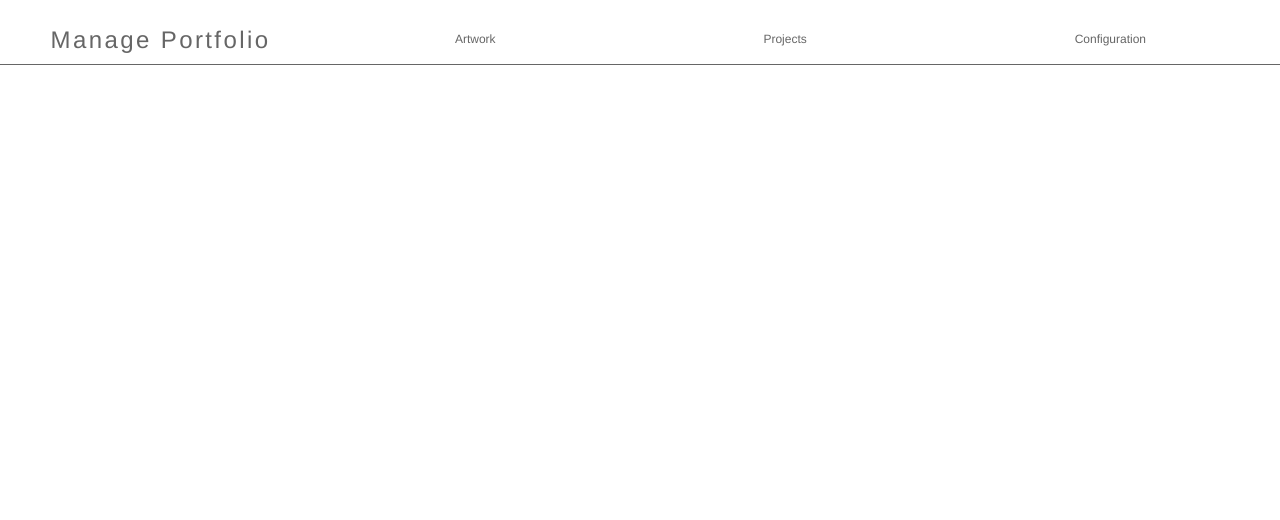
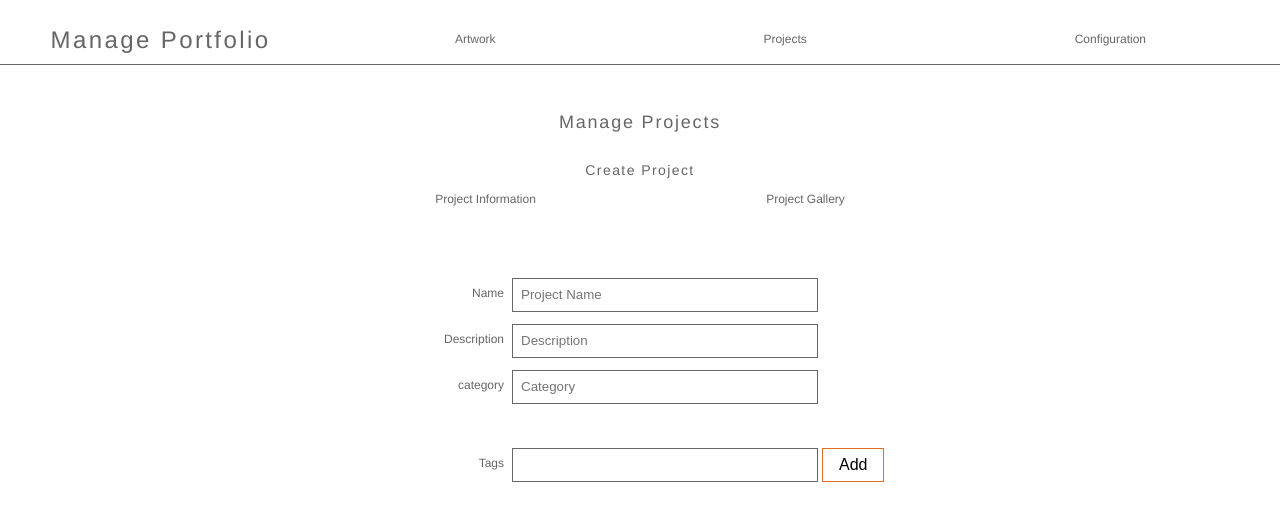
Before and after one commit to MichelLosier/illustration-gallery, a React (Create React App) app: page /projects in a window 1280 px wide. Shown: the top 520 px of the page. Built offline with nearby package versions, Linux system fonts and the light colour scheme.

Commit message:
started project form

```diff
--- a/src/components/forms/artwork-form.component.js
+++ b/src/components/forms/artwork-form.component.js
@@ -2,11 +2,12 @@ import React from 'react';
 import PropTypes from 'prop-types';
 
 import Field from './field.component';
-import CollectionField from './collection-field.component';
+import TagManage from './tag-manage.component';
 import ArtworkService from '../../services/artwork.service';
 import ImageForm from './image-form.component';
 
 const Artwork$ = new ArtworkService();
+
 class ArtworkForm extends React.Component {
     constructor(){
         super()
@@ -24,7 +25,7 @@ class ArtworkForm extends React.Component {
                         altText:''
                     },
                     largeImage:{ // in detail view
-                        url:'https://s3-us-west-2.amazonaws.com/mlosier/Fireweed_logo.png',
+                        url:'',
                         altText:''
                     }
                 }
@@ -115,6 +116,7 @@ class ArtworkForm extends React.Component {
             console.log(`${name}, ${action}, ${value}`)
             const newState = Object.assign({}, prevState);
             const collection = prevState.collections[name]
+
             if (action == 'ADD' && collection.indexOf(value) < 0){
                newState.collections[name] = [
                     ...collection, value
@@ -173,7 +175,7 @@ class ArtworkForm extends React.Component {
                         />
                     </div>
                     <div className="padded-group">
-                        <CollectionField
+                        <TagManage
                             collection={this.state.collections.tags}
                             placeHolder='add new tag'
                             name='tags'
--- a/src/components/forms/image-form.component.js
+++ b/src/components/forms/image-form.component.js
@@ -122,9 +122,9 @@ class ImageForm extends React.Component {
                     }
                     {(this.state.showFields)&&
                         <div className="overlay column-centered">
-                            <div className="padded-group">
+                            {/* <div className="padded-group">
                                 <ImageUpload/>
-                            </div>
+                            </div> */}
                             <div className = "padded-group">
                                 <Field
                                     placeholder='URL to Image'
--- /dev/null
+++ b/src/components/forms/project-form.component.js
@@ -0,0 +1,117 @@
+import React from 'react';
+import PropTypes from 'prop-types';
+
+import Field from './field.component';
+import TagManage from './tag-manage.component';
+import ProjectGalleryManage from './project-gallery-manage.component';
+
+class ProjectForm extends React.Component {
+    constructor(){
+        super()
+        this.state = {
+            fields: {
+                name: '',
+                description: '',
+                featuredImage: null,
+                category: ''
+            },
+            fieldErrors: {
+
+            },
+            collections: {
+                gallery: [],
+                tags: []
+            },
+            selectedProject: null,
+            showGallery: false
+        }
+    }
+
+    static propTypes = {
+        project: PropTypes.object,
+        onSubmit: PropTypes.func
+    }
+
+    handleFormSubmit = (evt) => {
+
+    }
+
+    handleInputChange = ({name, value, error}) => {
+
+    }
+
+    handleCollectionChange = ({name, value, action}) => {
+
+    }
+
+    handleFormTabClick = (bool) => {
+        this.setState({showGallery: bool});
+    }
+
+    render() {
+        const fields = this.state.fields;
+        return (
+            <div className="min-width-40 width-6">
+                <h3>Create Project</h3>
+                <div>
+                    <ul className="link-list-x">
+                        <li
+                            onClick={() => {this.handleFormTabClick(false)}}
+                        >
+                            Project Information
+                        </li>
+                        <li
+                             onClick={() => {this.handleFormTabClick(true)}}
+                        >
+                            Project Gallery
+                        </li>
+                    </ul>
+                </div>
+                {(this.state.showGallery) ? (
+                    <ProjectGalleryManage/>
+                ) : (
+                    <form onSubmit={this.handleFormSubmit}>
+                        <div className="padded-group">
+                            <Field
+                                placeholder='Project Name'
+                                name='name'
+                                label='Name'
+                                value={fields.name}
+                                onChange={this.handleInputChange}
+                                validate={false}
+                            />
+                            <Field
+                                placeholder='Description'
+                                name='description'
+                                label='Description'
+                                value={fields.description}
+                                onChange={this.handleInputChange}
+                                validate={false}
+                            />
+                            <Field //change to dropdown selection
+                                placeholder='Category'
+                                name='category'
+                                label='category'
+                                value={fields.category}
+                                onChange={this.handleInputChange}
+                                validate={false}
+                            />
+                        </div>
+                        <div className="padded-group">
+                            <TagManage
+                                collection={this.state.collections.tags}
+                                placeHolder='add new tag'
+                                name='tags'
+                                validate={null}
+                                onChange={this.handleCollectionChange}
+                                label='Tags'
+                            />
+                        </div>
+                    </form>
+                )}
+            </div>
+        )
+    }
+}
+
+export default ProjectForm;
--- /dev/null
+++ b/src/components/forms/project-gallery-manage.component.js
@@ -0,0 +1,32 @@
+import React from 'react';
+
+import ArtworkService from '../../services/artwork.service';
+import ImageForm from './image-form.component';
+
+class ProjectGalleryManage extends React.Component {
+    constructor(){
+        super()
+        this.state = {
+            artworks: [],
+            addArtwork: false
+        }
+    }
+
+    render() {
+        return(
+            <div className="min-width-40 width-6">
+                {(this.state.addArtwork) ? (
+                    <div>
+                        Create or Select Existing
+                    </div>
+                ):(
+                    <div>
+                        Artwork Gallery
+                    </div>
+                )}
+            </div>
+        )
+    }
+}
+
+export default ProjectGalleryManage;
--- a/src/components/main.component.js
+++ b/src/components/main.component.js
@@ -3,6 +3,7 @@ import { Route, Link } from 'react-router-dom'
 
 import NavBar from './nav-bar.component'
 import ArtworkManage from './views/artwork-manage.component';
+import ProjectManage from './views/project-manage.component';
 
 // import '../main.css';
 
@@ -40,6 +41,10 @@ class Main extends React.Component {
                         path="/artwork/"
                         component={ArtworkManage}
                     />
+                    <Route
+                        path="/projects/"
+                        component={ProjectManage}
+                    />
                 </div>
                 <div className="main-footer layout-container">
                 </div>
--- /dev/null
+++ b/src/components/views/project-manage.component.js
@@ -0,0 +1,24 @@
+import React from 'react';
+
+import {Route, Link} from 'react-router-dom'
+import ProjectForm from '../forms/project-form.component';
+
+class ProjectManage extends React.Component {
+    constructor(){
+        super();
+        this.state = {}
+    }
+
+    render(){
+        return(
+            <div className="width-12">
+                <h2>Manage Projects</h2>
+                <div className="layout-container">
+                    <ProjectForm/>
+                </div>
+            </div>
+        )
+    }
+}
+
+export default ProjectManage;
```
Also changed, not shown: src/components/forms/tag-manage.component.js (renamed from src/components/forms/collection-field.component.js, +4 -4 lines), 1 other file (tests, documents, lock files or other folders).
